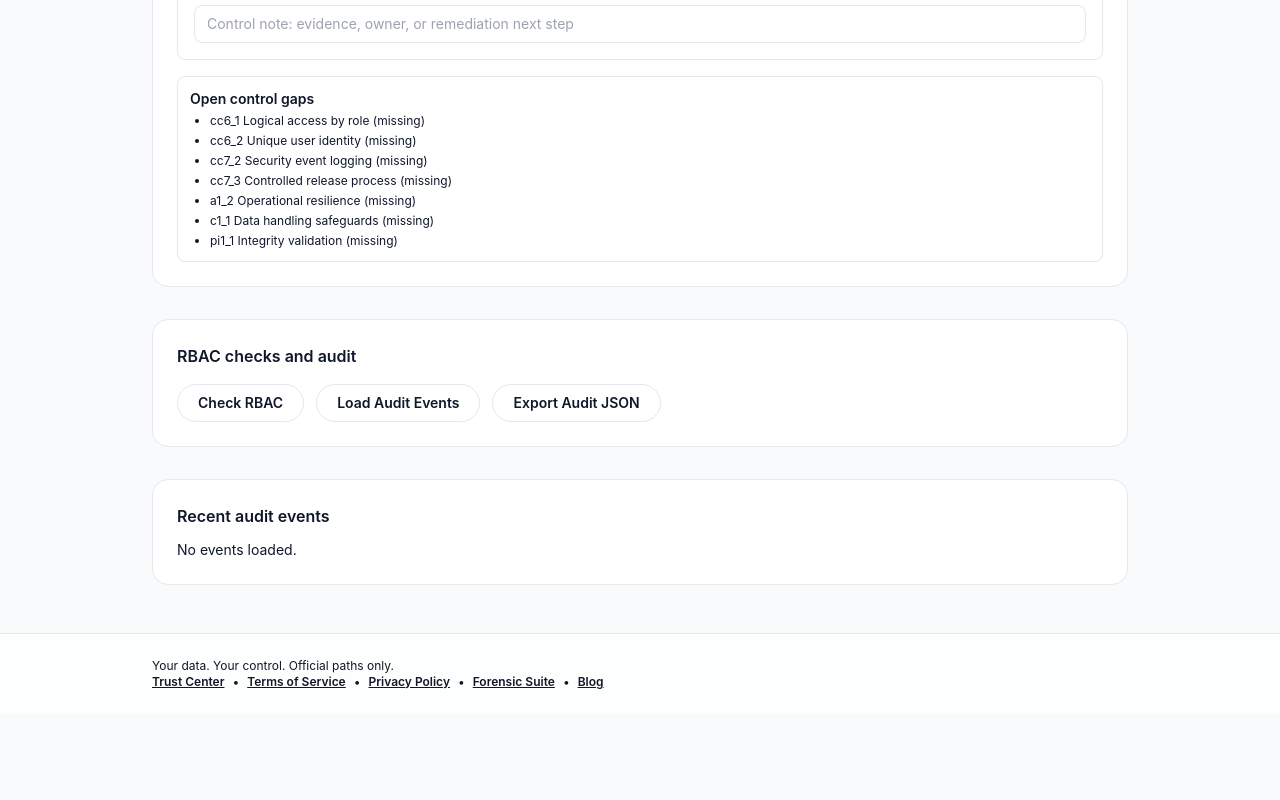
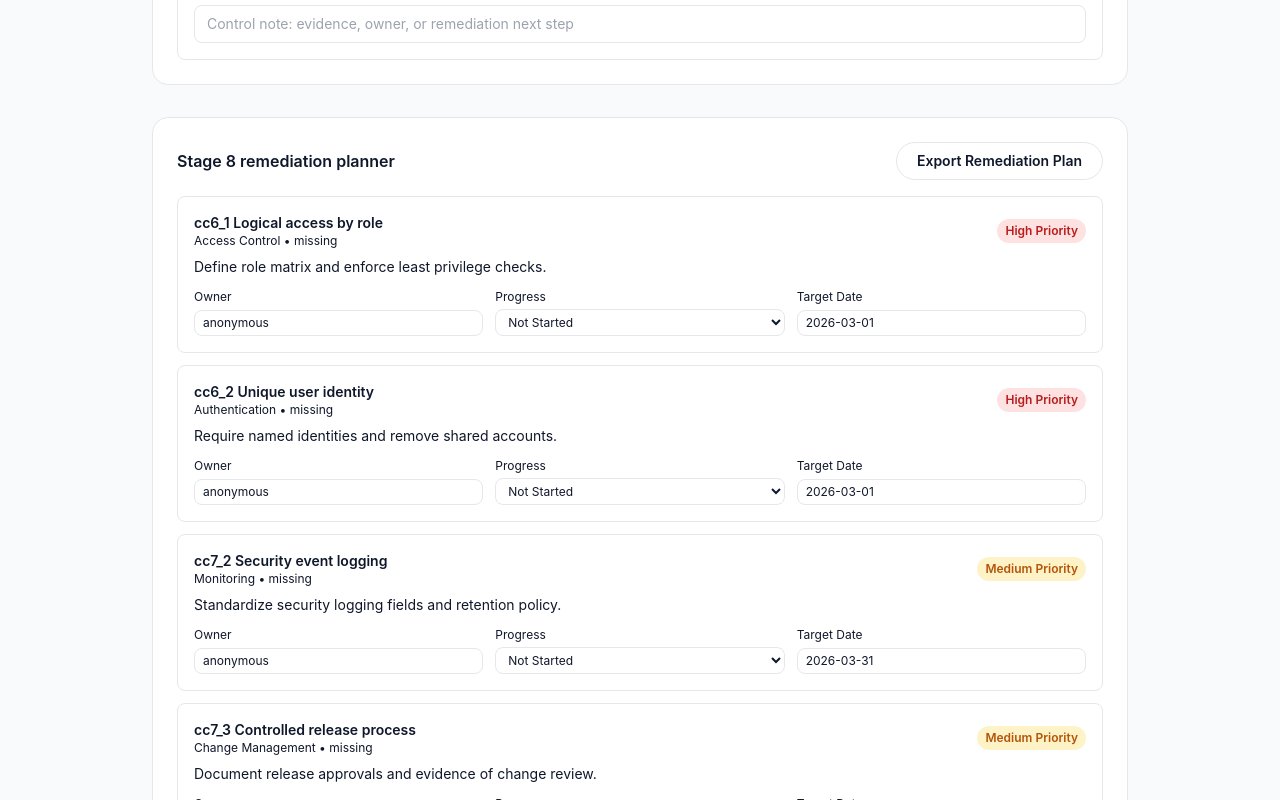
Before and after one commit to carter961995-wq/saferestore, a React (Vite) app: page /security-console in a window 1280 px wide. Shown: the part 1640-2440 px from the top of the page. Before the commit the page ends 2354 px from the top, so only its background shows below. Built offline with nearby package versions, Linux system fonts and the light colour scheme.

Commit message:
feat: add stage 8 soc2 remediation planner

```diff
--- a/src/pages/SecurityConsolePage.jsx
+++ b/src/pages/SecurityConsolePage.jsx
@@ -7,6 +7,12 @@ const CONTROL_STATUS_OPTIONS = [
   { value: "partial", label: "Partial" },
   { value: "missing", label: "Missing" },
   { value: "na", label: "Not Applicable" },
+];
+const REMEDIATION_STATUS_OPTIONS = [
+  { value: "not_started", label: "Not Started" },
+  { value: "in_progress", label: "In Progress" },
+  { value: "blocked", label: "Blocked" },
+  { value: "done", label: "Done" },
 ];
 
 const SOC2_CONTROLS = [
@@ -73,6 +79,40 @@ function downloadJson(filename, data) {
   URL.revokeObjectURL(href);
 }
 
+function nextDateISO(daysFromNow) {
+  const date = new Date();
+  date.setDate(date.getDate() + daysFromNow);
+  return date.toISOString().slice(0, 10);
+}
+
+function getPriority(control) {
+  const highImpactCategories = ["Access Control", "Authentication", "Confidentiality"];
+  if (control.status === "missing" && highImpactCategories.includes(control.category)) {
+    return "High";
+  }
+  if (control.status === "missing") {
+    return "Medium";
+  }
+  return "Low";
+}
+
+function getTargetDays(priority) {
+  if (priority === "High") return 30;
+  if (priority === "Medium") return 60;
+  return 90;
+}
+
+function getActionHint(control) {
+  if (control.id === "cc6_1") return "Define role matrix and enforce least privilege checks.";
+  if (control.id === "cc6_2") return "Require named identities and remove shared accounts.";
+  if (control.id === "cc7_2") return "Standardize security logging fields and retention policy.";
+  if (control.id === "cc7_3") return "Document release approvals and evidence of change review.";
+  if (control.id === "a1_2") return "Test incident response and backup recovery runbooks.";
+  if (control.id === "c1_1") return "Apply data classification and access boundaries for sensitive data.";
+  if (control.id === "pi1_1") return "Add integrity checks and signed validation records.";
+  return "Document remediation steps and evidence owner.";
+}
+
 export default function SecurityConsolePage() {
   const initial = getSecurityContext();
   const [role, setRole] = useState(initial.role);
@@ -82,6 +122,8 @@ export default function SecurityConsolePage() {
   const [events, setEvents] = useState([]);
   const [controlStatus, setControlStatus] = useState(toInitialStatusMap);
   const [controlNotes, setControlNotes] = useState({});
+  const [remediationOwners, setRemediationOwners] = useState({});
+  const [remediationProgress, setRemediationProgress] = useState({});
 
   const summary = useMemo(() => {
     const controls = SOC2_CONTROLS.map((control) => ({
@@ -120,6 +162,28 @@ export default function SecurityConsolePage() {
     };
   }, [controlNotes, controlStatus]);
 
+  const remediationPlan = useMemo(
+    () =>
+      summary.openGaps.map((control) => {
+        const priority = getPriority(control);
+        const owner = remediationOwners[control.id] || actor || "unassigned";
+        const progress = remediationProgress[control.id] || "not_started";
+        return {
+          id: control.id,
+          category: control.category,
+          title: control.title,
+          gapStatus: control.status,
+          priority,
+          targetDate: nextDateISO(getTargetDays(priority)),
+          owner,
+          progress,
+          actionHint: getActionHint(control),
+          note: control.note || "",
+        };
+      }),
+    [actor, remediationOwners, remediationProgress, summary.openGaps]
+  );
+
   const saveContext = () => {
     setSecurityContext({ role, actor });
     setStatus("Security context saved.");
@@ -131,6 +195,14 @@ export default function SecurityConsolePage() {
 
   const setControlNote = (controlId, value) => {
     setControlNotes((prev) => ({ ...prev, [controlId]: value }));
+  };
+
+  const setRemediationOwner = (controlId, value) => {
+    setRemediationOwners((prev) => ({ ...prev, [controlId]: value }));
+  };
+
+  const setRemediationState = (controlId, value) => {
+    setRemediationProgress((prev) => ({ ...prev, [controlId]: value }));
   };
 
   const exportSoc2Snapshot = () => {
@@ -154,6 +226,22 @@ export default function SecurityConsolePage() {
 
     downloadJson(`soc2-readiness-${Date.now()}.json`, payload);
     setStatus("SOC 2 readiness snapshot downloaded.");
+  };
+
+  const exportRemediationPlan = () => {
+    const payload = {
+      generatedAt: new Date().toISOString(),
+      actor,
+      role,
+      readinessScore: summary.readinessScore,
+      totalGaps: remediationPlan.length,
+      remediationPlan,
+      disclaimer:
+        "Remediation plan is an operational tracker. Final control effectiveness requires evidence and review.",
+    };
+
+    downloadJson(`soc2-remediation-plan-${Date.now()}.json`, payload);
+    setStatus("SOC 2 remediation plan downloaded.");
   };
 
   const checkAccess = async () => {
@@ -212,7 +300,7 @@ export default function SecurityConsolePage() {
       <div className="space-y-3">
         <h1 className="text-3xl font-semibold text-slate">Security Console</h1>
         <p className="text-base leading-relaxed text-slate-600">
-          Configure role context, track SOC 2 readiness controls, and verify RBAC/audit behavior.
+          Configure role context, track SOC 2 readiness controls, generate remediation plans, and verify RBAC/audit behavior.
         </p>
       </div>
 
@@ -307,21 +395,69 @@ export default function SecurityConsolePage() {
             </div>
           ))}
         </div>
+      </section>
 
-        <div className="rounded-lg border border-slate-200 bg-slate-50 p-3">
-          <div className="mb-1 text-sm font-semibold text-slate">Open control gaps</div>
-          {summary.openGaps.length === 0 ? (
-            <p className="text-xs text-emerald-700">No open gaps for applicable controls.</p>
-          ) : (
-            <ul className="list-disc space-y-1 pl-5 text-xs text-slate-600">
-              {summary.openGaps.map((gap) => (
-                <li key={gap.id}>
-                  {gap.id} {gap.title} ({gap.status})
-                </li>
-              ))}
-            </ul>
-          )}
+      <section className="space-y-4 rounded-2xl border border-slate-200 bg-white p-6">
+        <div className="flex flex-wrap items-center justify-between gap-3">
+          <h2 className="text-base font-semibold text-slate">Stage 8 remediation planner</h2>
+          <button type="button" onClick={exportRemediationPlan} className={secondaryButton}>
+            Export Remediation Plan
+          </button>
         </div>
+
+        {remediationPlan.length === 0 ? (
+          <p className="text-sm text-emerald-700">No open control gaps. Remediation plan is clear.</p>
+        ) : (
+          <div className="space-y-3">
+            {remediationPlan.map((item) => (
+              <div key={item.id} className="rounded-lg border border-slate-200 bg-slate-50 p-4">
+                <div className="mb-2 flex flex-wrap items-center justify-between gap-2">
+                  <div>
+                    <div className="text-sm font-semibold text-slate">{item.id} {item.title}</div>
+                    <div className="text-xs text-slate-500">{item.category} • {item.gapStatus}</div>
+                  </div>
+                  <div className={`rounded-full px-2 py-1 text-xs font-semibold ${item.priority === "High" ? "bg-red-100 text-red-700" : item.priority === "Medium" ? "bg-amber-100 text-amber-700" : "bg-slate-200 text-slate-700"}`}>
+                    {item.priority} Priority
+                  </div>
+                </div>
+                <p className="mb-3 text-sm text-slate-600">{item.actionHint}</p>
+                <div className="grid gap-3 md:grid-cols-3">
+                  <label className="grid gap-1 text-xs text-slate-600">
+                    Owner
+                    <input
+                      value={item.owner}
+                      onChange={(event) => setRemediationOwner(item.id, event.target.value)}
+                      className="rounded-lg border border-slate-200 bg-white px-2 py-1 text-xs text-slate"
+                    />
+                  </label>
+                  <label className="grid gap-1 text-xs text-slate-600">
+                    Progress
+                    <select
+                      value={item.progress}
+                      onChange={(event) => setRemediationState(item.id, event.target.value)}
+                      className="rounded-lg border border-slate-200 bg-white px-2 py-1 text-xs text-slate"
+                    >
+                      {REMEDIATION_STATUS_OPTIONS.map((option) => (
+                        <option key={option.value} value={option.value}>
+                          {option.label}
+                        </option>
+                      ))}
+                    </select>
+                  </label>
+                  <div className="grid gap-1 text-xs text-slate-600">
+                    <span>Target Date</span>
+                    <span className="rounded-lg border border-slate-200 bg-white px-2 py-1 text-xs text-slate">
+                      {item.targetDate}
+                    </span>
+                  </div>
+                </div>
+                {item.note ? (
+                  <p className="mt-2 text-xs text-slate-500">Control note: {item.note}</p>
+                ) : null}
+              </div>
+            ))}
+          </div>
+        )}
       </section>
 
       <section className="space-y-4 rounded-2xl border border-slate-200 bg-white p-6">
```
